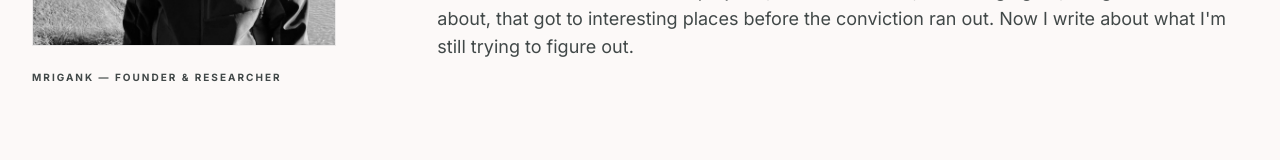
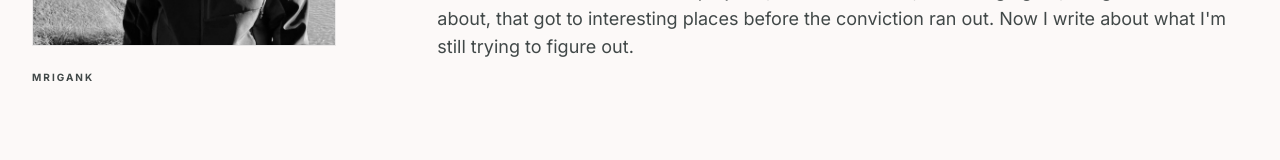
Before and after one commit to mrigankbh99/zero-to-conviction, a Next.js app: page / in a window 1280 px wide. Shown: the part 354-514 px from the top of the page. Built offline with nearby package versions, Linux system fonts and the light colour scheme.

Commit message:
simplify name label under photo

```diff
--- a/app/page.tsx
+++ b/app/page.tsx
@@ -33,7 +33,7 @@ export default function Home() {
               />
             </div>
             <p className="mt-6 text-[10px] uppercase tracking-[0.2em] font-bold text-on-surface-variant font-label">
-              Mrigank — Founder &amp; Researcher
+              Mrigank
             </p>
           </div>
 
```
